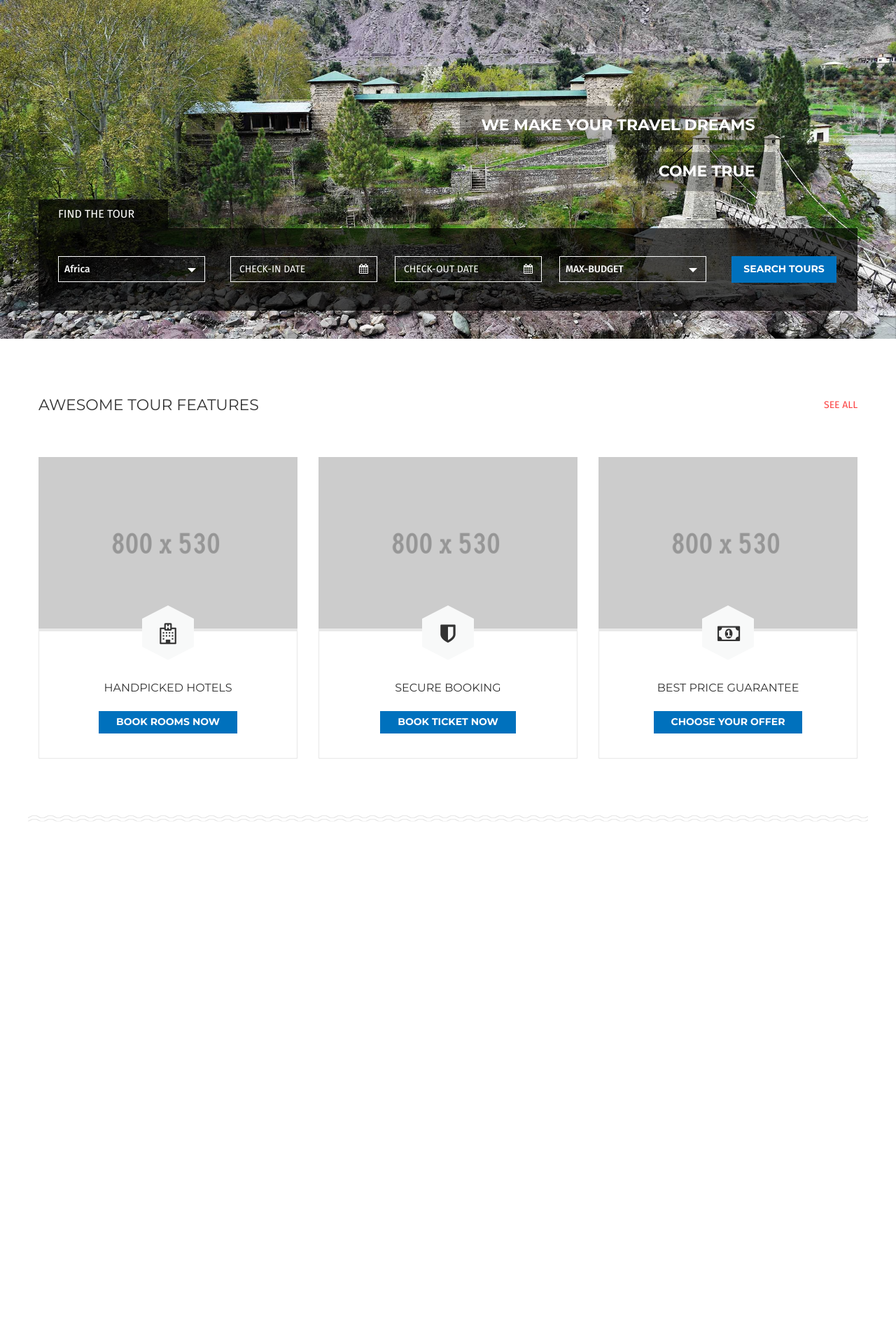
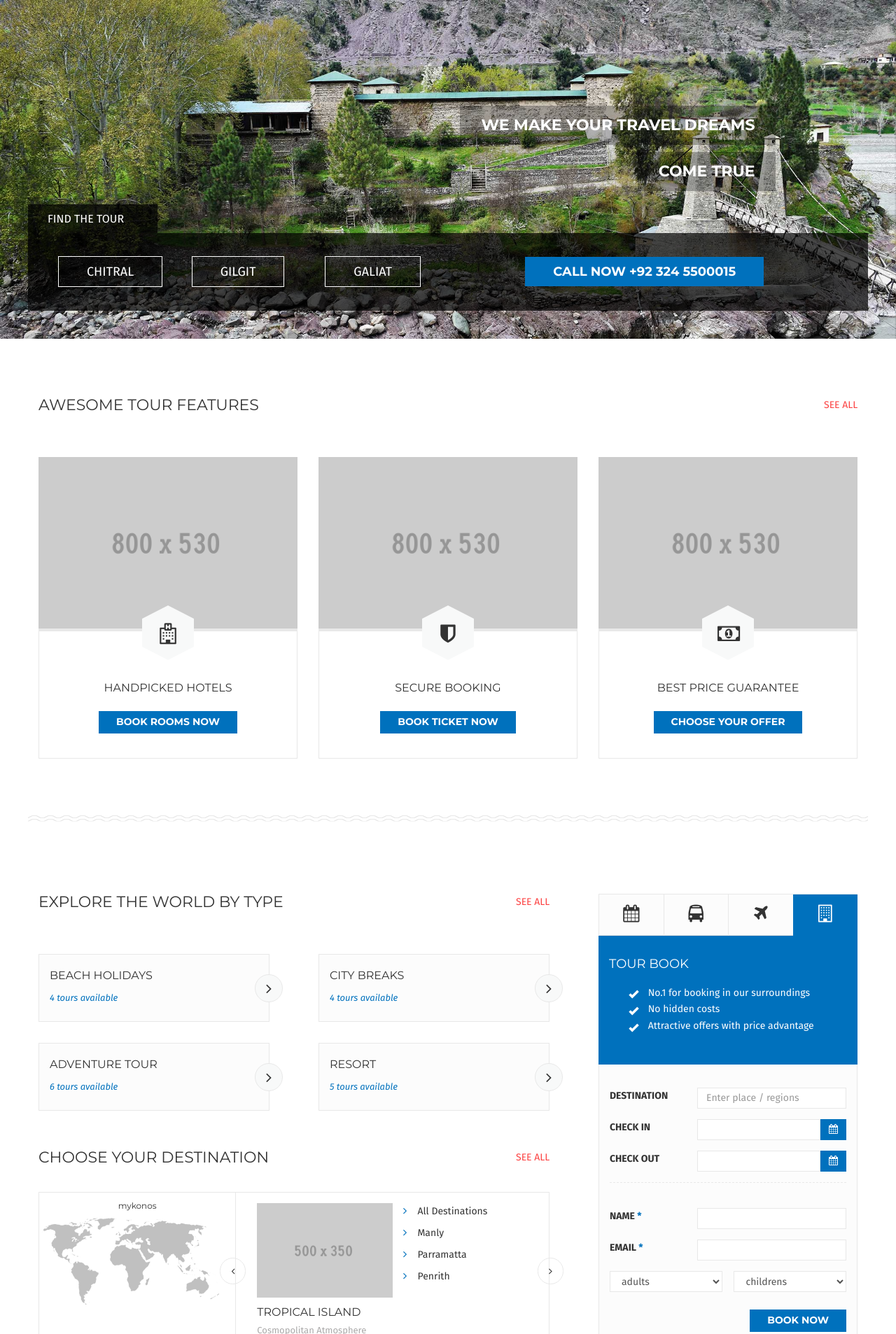
Before and after one commit to Osamarasheed/Old-fort-travels, a PHP site: page / in a window 1280 px wide. Shown: the part 207-2113 px from the top of the page at 70% size. Run offline with PHP 8.4, Linux system fonts and the light colour scheme; some libraries are stand-ins or nearby versions.

Commit message:
Information Update

```diff
--- a/contact_form_handler.php
+++ b/contact_form_handler.php
@@ -11,7 +11,7 @@ if(isset($_POST['email'])):
     $email = $_POST['email'];
     $number = $_POST['number'];
     $message = $_POST['message'];
-    $address = "info@themesinspire.com";
+    $address = "info@oldforttravels.com";
 
     if(get_magic_quotes_gpc()) {
         $message = stripslashes($message);
--- a/css/main.css
+++ b/css/main.css
@@ -666,7 +666,8 @@ h5 {
     position: absolute;
     top: 26px;
     left: 0;
-    padding-top: 62px;
+    padding-top: 30px;
+    margin-top: 32px;
 }
 .main-menu > li ul {
     z-index: 99;
@@ -1378,7 +1379,30 @@ h5 {
     background: #000;
     background: rgba(0, 0, 0, 0.7);
     padding: 40px 28px;
-}
+    font-size: 18px
+}
+
+#adv-search .form-wrap a {
+    color: inherit;
+    text-transform: uppercase;
+    padding: 10px;
+    padding-left: 40px;
+    padding-right: 40px;
+    border: 1px solid;
+}
+#adv-search .form-wrap .button{
+    width: 150px;
+    text-transform: uppercase;
+    border: 0;
+    background: #0071BD;
+    padding: 10px;
+    padding-left: 40px;
+    padding-right: 40px;
+    font-family: "Montserrat", sans-serif;
+    font-weight: bold;
+    outline: none;
+}
+
 #adv-search .input-group {
     float: left;
     width: 210px;
--- a/index.html
+++ b/index.html
@@ -239,38 +239,29 @@
                 </div>
             </div>
 
-            <form id="adv-search" action="#">
+            <div id="adv-search" action="#">
                 <div class="container">
-                    <fieldset>
+                <fieldset>
+                    <div class="row">
                         <legend><span>Find the Tour</span></legend>
                         <div class="form-wrap clearfix">
-                            <select class="form-control" id="places" >
-                                <option>Africa</option>
-                                <option>India</option>
-                                <option>America</option>
-                                <option>Russia</option>
-                            </select>
-                            <div class="input-group input-append date date-picker" >
-                                <input type="text" class="form-control" name="date" value="CHECK-IN DATE">
-                                <span class="input-group-addon add-on"><i class="fa fa-calendar"></i></span>
+                            <div class="col-sm-12 col-md-2">
+                                <a href="">CHITRAL</a>
                             </div>
-                            <div class="input-group input-append date date-picker" >
-                                <input type="text" class="form-control" name="date" value="CHECK-OUT DATE">
-                                <span class="input-group-addon add-on"><i class="fa fa-calendar"></i></span>
+                            <div class="col-sm-12 col-md-2">
+                                <a href="">GILGIT</a>
                             </div>
-                            <select class="form-control" id="budget" >
-                                <option>MAX-BUDGET</option>
-                                <option>$300</option>
-                                <option>$400</option>
-                                <option>$500</option>
-                                <option>$600</option>
-                            </select>
-                            <input name="search-tour" type="submit" value="Search Tours">
+                            <div class="col-sm-12 col-md-3">
+                                <a href="">GALIAT</a>
+                            </div>
+                             <div class="col-sm-12 col-md-5">
+                                <a class="button" href="">Call Now +92 324 5500015</a>
+                            </div>
                         </div>
-
-                    </fieldset>
+                    </div>
+                </fieldset>
                 </div>
-            </form>
+            </div>
         </div>
         <section class="home-services section-separator animatedParent">
             <div class="container">
@@ -899,46 +890,14 @@
                         <section class="widget widget_pages animated flipInX slower clearfix">
                             <h5 class="widget-title">Navigation</h5>
                             <ul>
-                                <li class="page_item page-item-17"><a href="#">Blog</a></li>
-                                <li class="page_item page-item-19"><a href="#">Contact</a></li>
-                                <li class="page_item page-item-7 current_page_item"><a href="#">Home</a></li>
-                                <li class="page_item page-item-32"><a href="#">Home Two</a></li>
-                                <li class="page_item page-item-12"><a href="#">Shortcodes</a></li>
-                                <li class="page_item page-item-11"><a href="#">Special Offers</a></li>
-                                <li class="page_item page-item-10"><a href="#">Tours</a></li>
-                                <li class="page_item page-item-9"><a href="#">Where we go</a></li>
+                                <li class="page_item page-item-19"><a href="contact.html">Contact</a></li>
+                                <li class="page_item page-item-7 current_page_item"><a href="index.html">Home</a></li>
+                                <li class="page_item page-item-11"><a href="special-offers.html">Special Offers</a></li>
+                                <li class="page_item page-item-9"><a href="where-we-go.html">Where we go</a></li>
                             </ul>
                         </section>
                     </div>
-                    <div class="col-sm-4">
-                        <section class="widget widget_mc4wp_widget animated flipInX slower clearfix">
-                            <h5 class="widget-title">stay in the tourism</h5>
-                            <div id="mc4wp-form-1" class="form mc4wp-form clearfix">
-                                <p>Receive monthly cool ideas, inspiring stories,
-                                    great reviews and offers.</p>
-                                <form method="post" class="clearfix">
-                                    <input type="email" id="mc4wp_email" name="EMAIL" placeholder="Your email address" required="">
-                                    <input type="submit" value="Submit">
-                                </form>
-                            </div>
-                            <!-- / MailChimp for WP Plugin -->
-                        </section>
-                    </div>
-                    <div class="col-sm-4">
-                        <section class="widget widget_recent_entries animated flipInX slower clearfix">
-                            <h5 class="widget-title">Recent Trips</h5>
-                            <ul>
-                                <li> <a href="#">Hello world!</a> </li>
-                                <li> <a href="#">Hello world!</a> </li>
-                                <li> <a href="#">Hello world!</a> </li>
-                                <li> <a href="#">Hello world!</a> </li>
-                                <li> <a href="#">Hello world!</a> </li>
-                                <li> <a href="#">Hello world!</a> </li>
-                                <li> <a href="#">Hello world!</a> </li>
-                                <li> <a href="#">Hello world!</a> </li>
-                            </ul>
-                        </section>
-                    </div>
+
                     <div class="col-sm-4">
                         <section class="widget tour-gallery animated flipInX slower clearfix">
                             <h5 class="widget-title">Tour Gallery</h5>
@@ -953,28 +912,21 @@
                         </section>
                     </div>
                     <div class="col-sm-4">
-                        <section class="widget credit-cards-widget animated flipInX slower clearfix">
-                            <h5 class="widget-title">supported credit cards</h5>
-                            <img src="images/pyment-imgs.png" alt="Clients"/>
-                        </section>
-                    </div>
-                    <div class="col-sm-4">
                         <section class="widget contact-widget animated flipInX slower clearfix">
-                            <h5 class="widget-title">supported credit cards</h5>
+                            <h5 class="widget-title">Contact Us</h5>
                             <address>
-                                <strong> Address:</strong> 123 East West Corner Road,
-                                Melborne-606
-                                Australia.
+                                <strong> Address:</strong> Old Fort Tourist Resort, Nagar, Chitral, Pakistan
                             </address>
-                            <p class="phone-number"><strong>Phone:</strong>+61 0123 456 789</p>
-                            <p class="email"><strong>Email:</strong> info@example.com/p>
+                            <p class="phone-number"><strong>Phone:</strong> +92 324 5500015</p>
+                            <p class="email"><strong>Email:</strong>   info@oldforttravels.com</p>
                         </section>
                     </div>
                 </div>
             </div>
         </div>
         <div class="site-info text-center animated pulse">
-            <p>Copyright © 2014 - Designed by Defatch</p>
+            <p>Copyright © 2016 - OLD FORT TRAVELS</p>
+            <p>MADE BY OWSTUDIOS</p>
         </div><!-- .site-info -->
     </footer><!-- .site-footer -->
 
--- a/js/tropical.js
+++ b/js/tropical.js
@@ -12,8 +12,11 @@
     $(window).on("load", function() {
 
         var headerHeight = $(".site-branding .container").outerHeight();
-        $(".main-menu .sub-menu,.main-menu  .mega-menu").animate({
-            paddingTop: headerHeight
+        $(".main-menu  .mega-menu").animate({
+            paddingTop: 30
+        });
+        $(".main-menu .sub-menu").animate({
+            paddingTop: 30
         });
 
         $(".main-menu li,.main-menu li .sub-menu").on("hover", function () {
@@ -60,8 +63,9 @@
         // Home page main slider and Tour by destination
         $('.main-slider, .tour-by-destination').slick({
             dots: false,
+            autoplay: true,
             infinite: true,
-            speed: 500,
+            speed: 1000,
             fade: true,
             cssEase: 'linear',
             adaptiveHeight: true,
```
Also changed, not shown: contact.html (+14 -52 lines).
